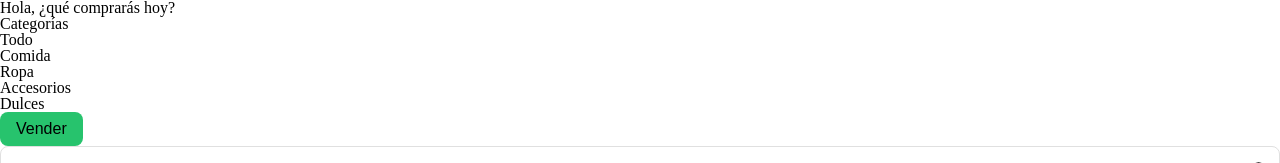
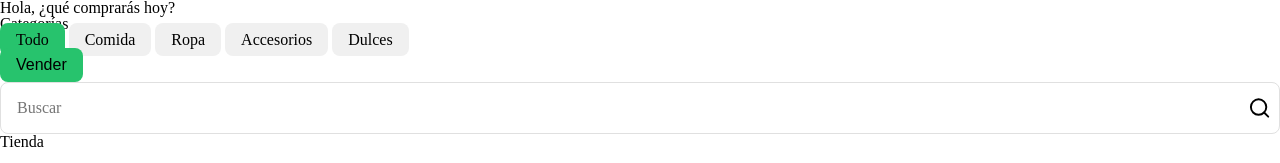
Before and after one commit to joseeduardohg/marketplace-prototyping, a website built with Vite: page tienda.html in a window 1280 px wide. Shown: the top 163 px of the page. Built offline with nearby package versions, Linux system fonts and the light colour scheme.

Commit message:
Add pill styles in styles.css

```diff
--- a/src/styles/style.css
+++ b/src/styles/style.css
@@ -3,6 +3,7 @@
   --on-background: #000000;
 
   --card: #ffffff;
+  --card-dim: #f0f0f0;
   --on-card: #000000;
 
   --border: #e0e0e0;
@@ -60,6 +61,24 @@ body {
   background-color: #1a8e4a;
 }
 
+.pill {
+  display: inline;
+  background-color: var(--card-dim);
+  color: var(--on-card);
+  padding: 0.5rem 1rem;
+  border-radius: 0.5rem;
+  font-size: 1rem;
+}
+
+.pill--active {
+  background-color: var(--primary);
+  color: var(--on-primary);
+}
+
+.pill__text {
+  font-weight: bold;
+}
+
 .input__field {
   all: unset;
   display: flex;
--- a/tienda.html
+++ b/tienda.html
@@ -20,7 +20,7 @@
           <p class="header__heading">Categorías</p>
 
           <ul class="header__tags">
-            <li class="pill pill-active">Todo</li>
+            <li class="pill pill--active">Todo</li>
             <li class="pill">Comida</li>
             <li class="pill">Ropa</li>
             <li class="pill">Accesorios</li>
```
